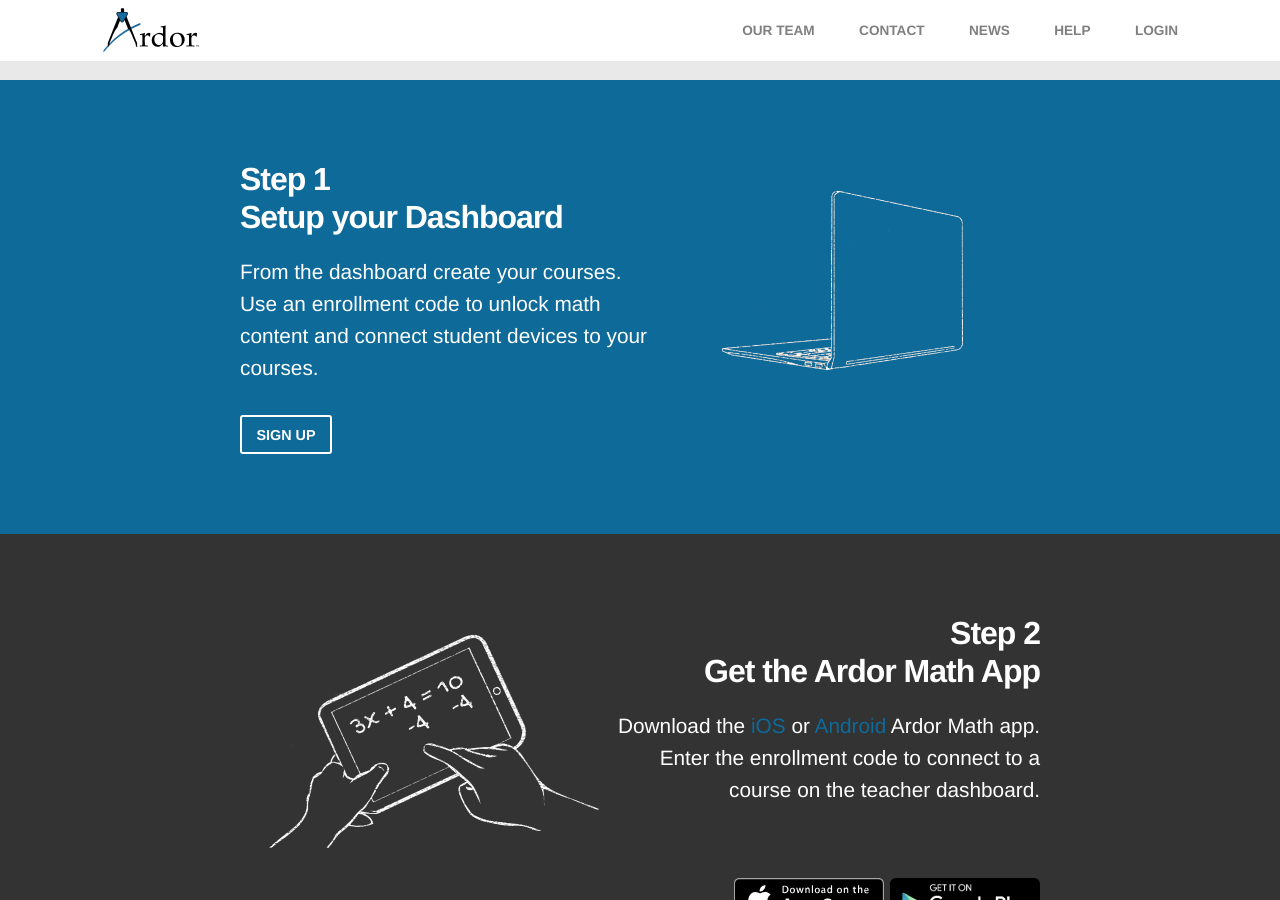
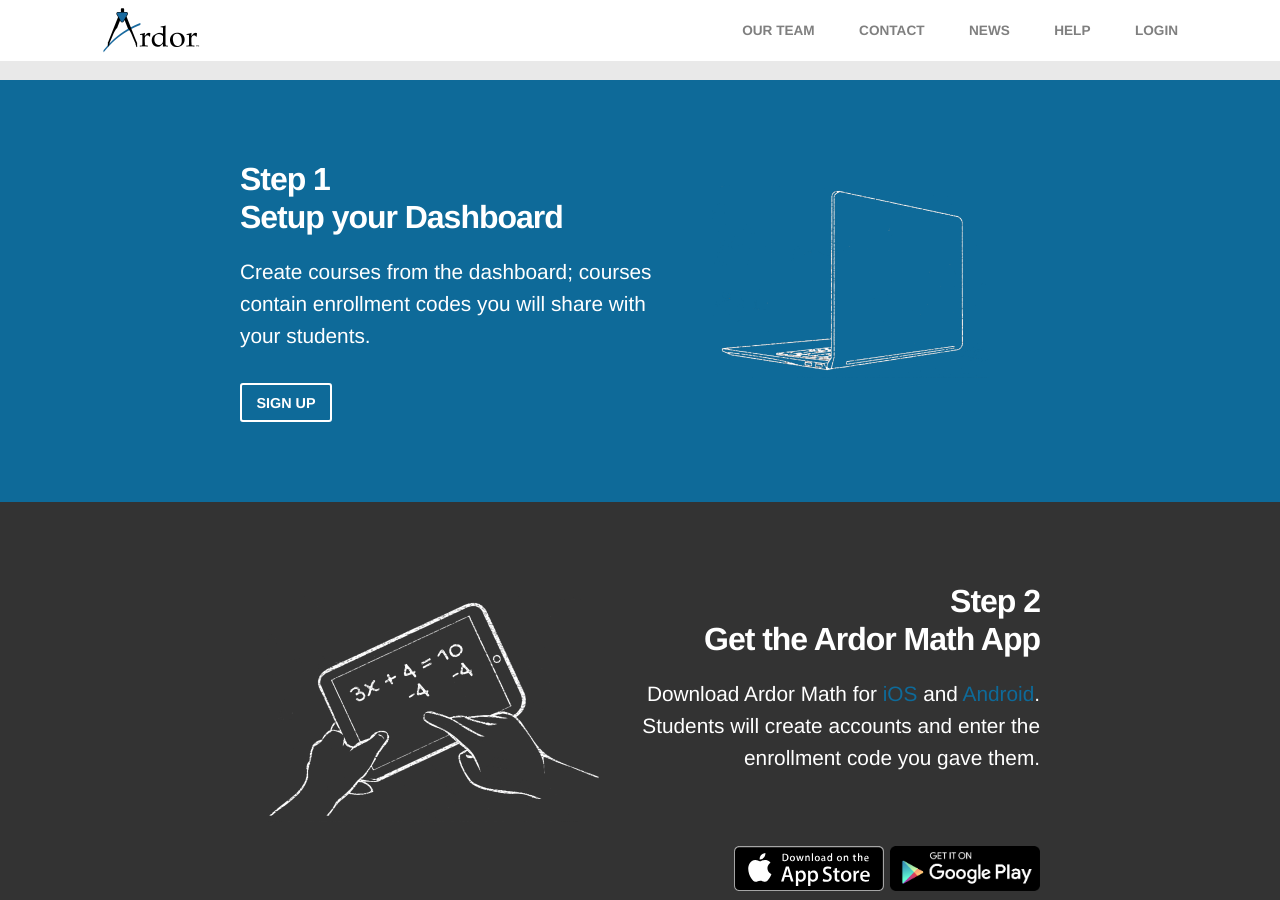
Before and after one commit to ardor-education/ardor-education.github.io, a Jekyll site: the page built from index.html, in a window 1280 px wide and 900 px high, scrolled down 628 px. Built offline with Jekyll 4.4.1, drawn with Linux system fonts in a browser that asks for light colours; some web fonts are replaced.

Commit message:
update text

```diff
--- a/_layouts/home.html
+++ b/_layouts/home.html
@@ -27,9 +27,7 @@
       <img class="explanar-computer" src="./../assets/images/explanar/computer_drawing.png" width="378" align="right">
       <h2>Step 1 <br> Setup your Dashboard</h2>
       <p>
-        From the dashboard </a> create your courses.
-        Use an enrollment code to unlock math content and connect student devices
-        to your courses.
+        Create courses from the dashboard; courses contain enrollment codes you will share with your students.
       </p>
       <a href="http://accounts.ardoreducation.com" class="button button--outline">Sign Up</a>
   </div>
@@ -39,10 +37,10 @@
       <img class="explanar-iPad" src="./../assets/images/explanar/iPad_drawing.png" width="378" align="left">
       <h2>Step 2 <br> Get the Ardor Math App</h2>
       <p>
-        Download the
+        Download Ardor Math for
         <a href="https://itunes.apple.com/us/app/ardor-math/id953832689?ls=1&mt=8">iOS </a>
-        or <a href="https://play.google.com/store/apps/details?id=com.ardor.algebradojo">Android</a>
-        Ardor Math app. Enter the enrollment code to connect to a course on the teacher dashboard.
+        and <a href="https://play.google.com/store/apps/details?id=com.ardor.algebradojo">Android</a>.
+        Students will create accounts and enter the enrollment code you gave them.
       </p>
       <p>
           <a href="https://itunes.apple.com/us/app/ardor-math/id953832689?ls=1&mt=8"><img class="app-store-badge" src="./../assets/images/logo/App_Store_Badge.svg"></a>
```
